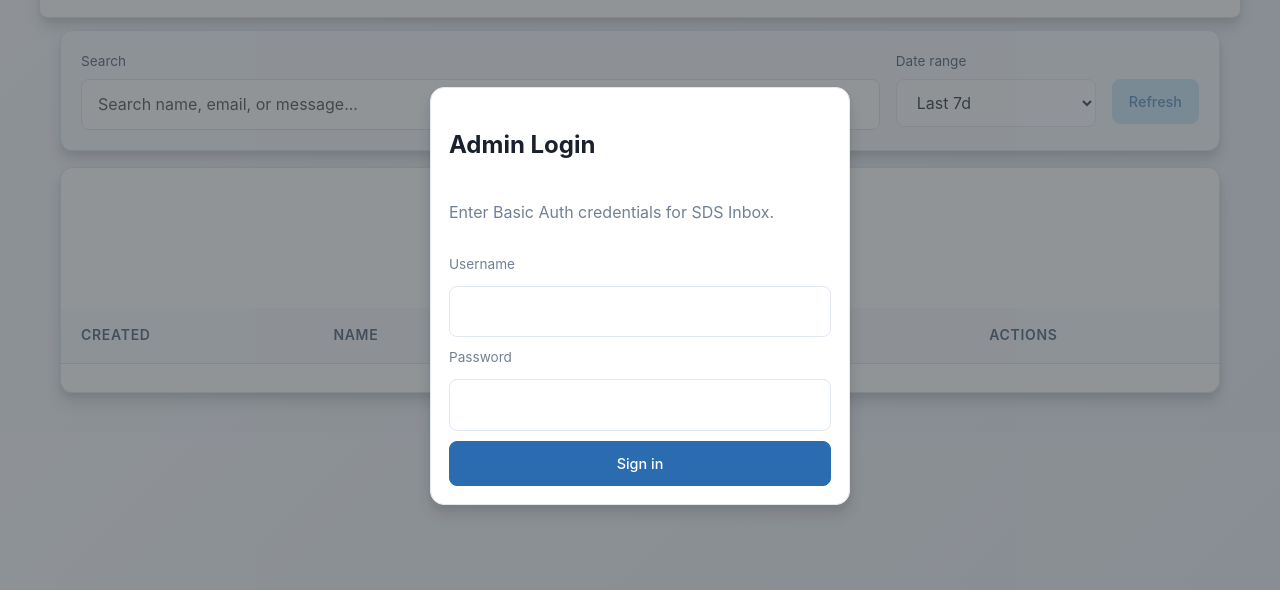
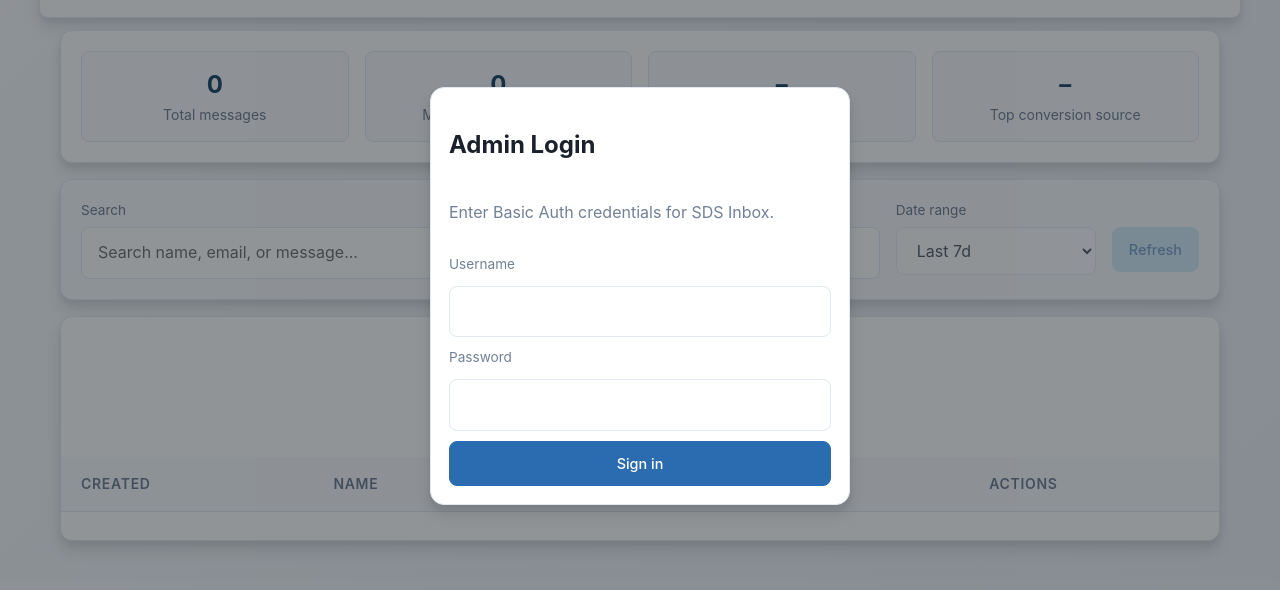
Before and after one commit to Dagmawi06/Admin-of-PeakDevs, a website: page index.html in a window 1280 px wide. Shown: the part 104-694 px from the top of the page. Drawn offline with Linux system fonts and the light colour scheme.

Commit message:
Fixing the new board

```diff
--- a/index.html
+++ b/index.html
@@ -554,7 +554,9 @@
         bindEvents();
         setAuthedUI(false);
         render();
-        // stats will be fetched after login success or manual refresh
+        // temporary: show analytics with dummy data for testing
+        state.stats = { total: 0, rangeCount: 0, mostCommonInquiry: null, conversionSource: null };
+        renderAnalytics();
       })();
     </script>
   </body>
```
